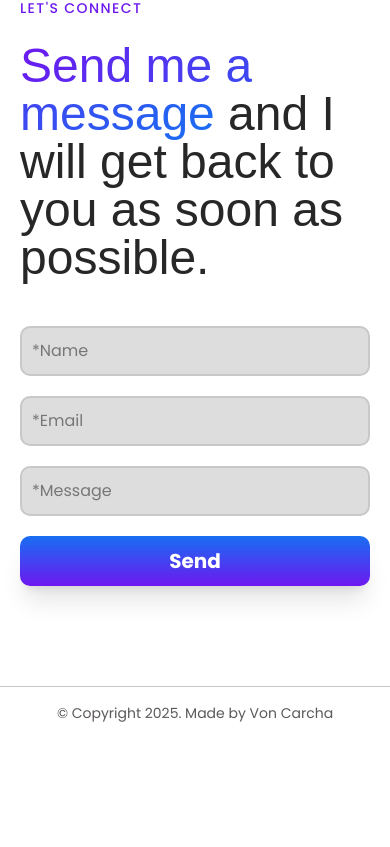
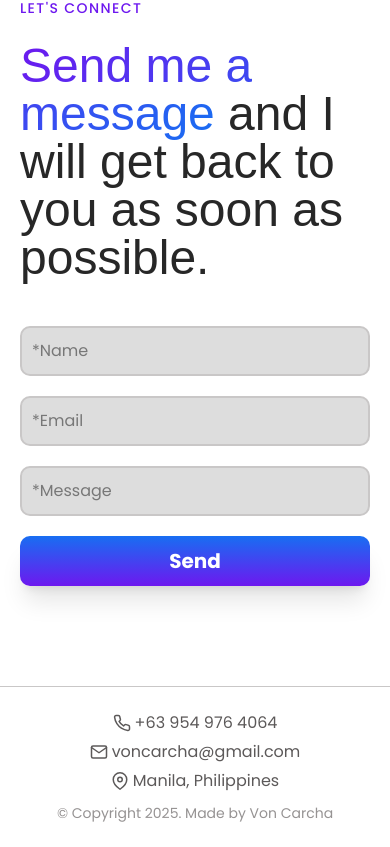
Before and after one commit to voncarcha/my-portfolio-2025, a Next.js app: page / in a window 390 px wide. Shown: the part 4882-5729 px from the top of the page. Before the commit the page ends 5621 px from the top, so only its background shows below. Built offline with nearby package versions, Linux system fonts and the light colour scheme; no server answers; a web font is replaced by a local one.

Commit message:
update cv

```diff
--- a/src/components/home/CvSection/index.tsx
+++ b/src/components/home/CvSection/index.tsx
@@ -79,7 +79,7 @@ const CvSection = () => {
       <span className="absolute bottom-[100px] right-[40%] hidden lg:block">
         <Symbol6 />
       </span>
-      <span className="absolute bottom-[150px] right-[50px] hidden lg:block">
+      <span className="absolute bottom-[100px] right-[50px] hidden lg:block">
         <Symbol5 />
       </span>
     </article>
--- a/src/components/home/FooterSection/index.tsx
+++ b/src/components/home/FooterSection/index.tsx
@@ -1,12 +1,31 @@
 import React from 'react';
 import Logo from '@/components/global/Logo';
+import { IconEmail, IconPhone, IconPin } from '../HeaderSection/Icons';
 
 const index = () => {
   return (
     <footer>
-      <section className="mx-auto max-w-screen-xl border-t border-app-400 py-4">
+      <section className="mx-auto max-w-screen-xl border-t border-app-400 py-6">
+        <ul className="flex flex-col items-center justify-center gap-[5px] pb-[10px] text-center text-app-200 md:flex-row md:gap-[20px] lg:hidden">
+          <li className="flex items-center gap-1">
+            <IconPhone />
+            <a href="tel:+639549764064" className="hover:underline">
+              +63 954 976 4064
+            </a>
+          </li>
+          <li className="flex items-center gap-1">
+            <IconEmail />
+            <a href="mailto:voncarcha@gmail.com" className="hover:underline">
+              voncarcha@gmail.com
+            </a>
+          </li>
+          <li className="flex items-center gap-1">
+            <IconPin />
+            <span>Manila, Philippines</span>
+          </li>
+        </ul>
         <article className="flex flex-col items-center justify-center">
-          <span className="text-sm text-app-200">
+          <span className="text-sm text-app-300">
             © Copyright 2025. Made by Von Carcha
           </span>
         </article>
```
